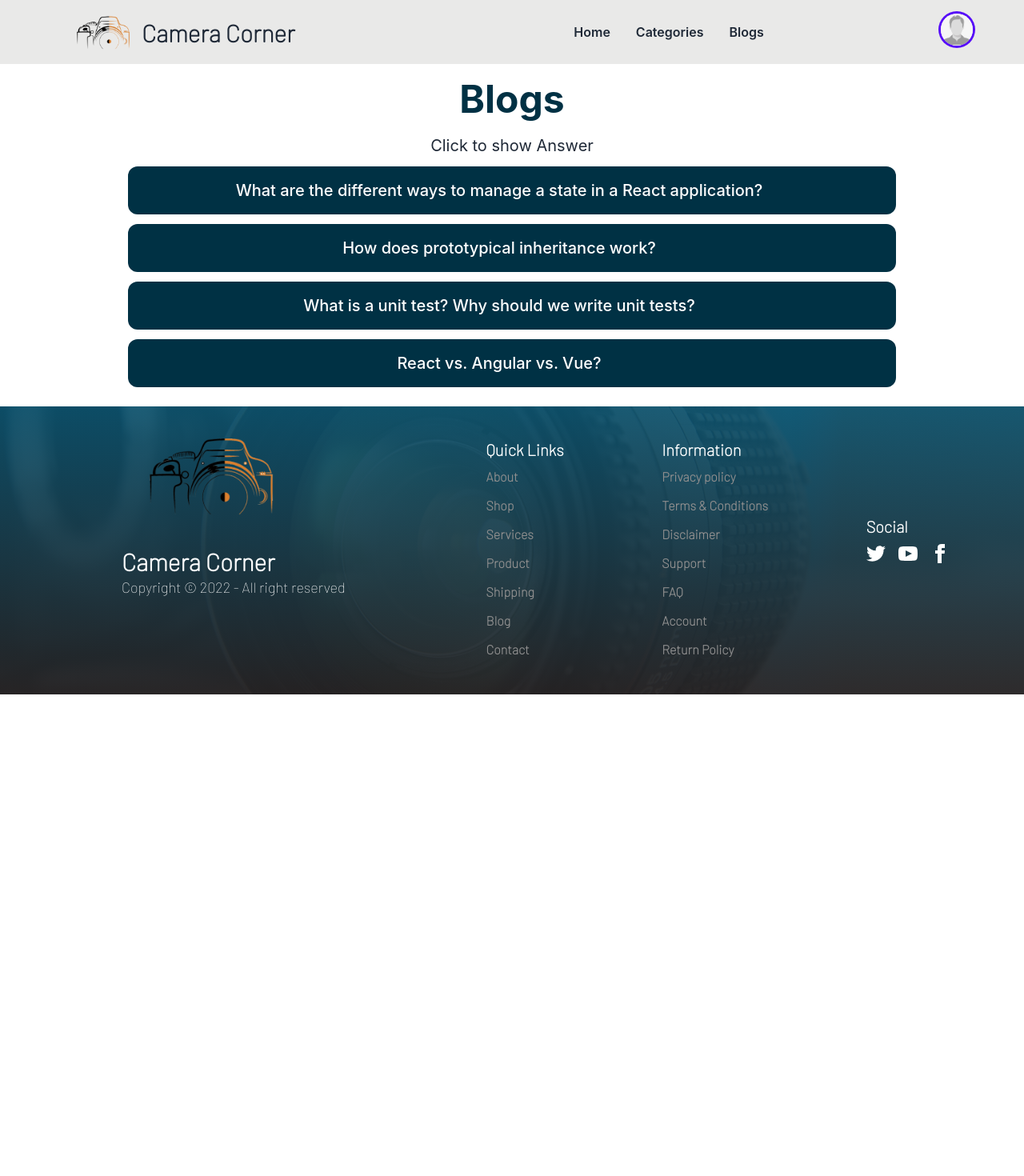
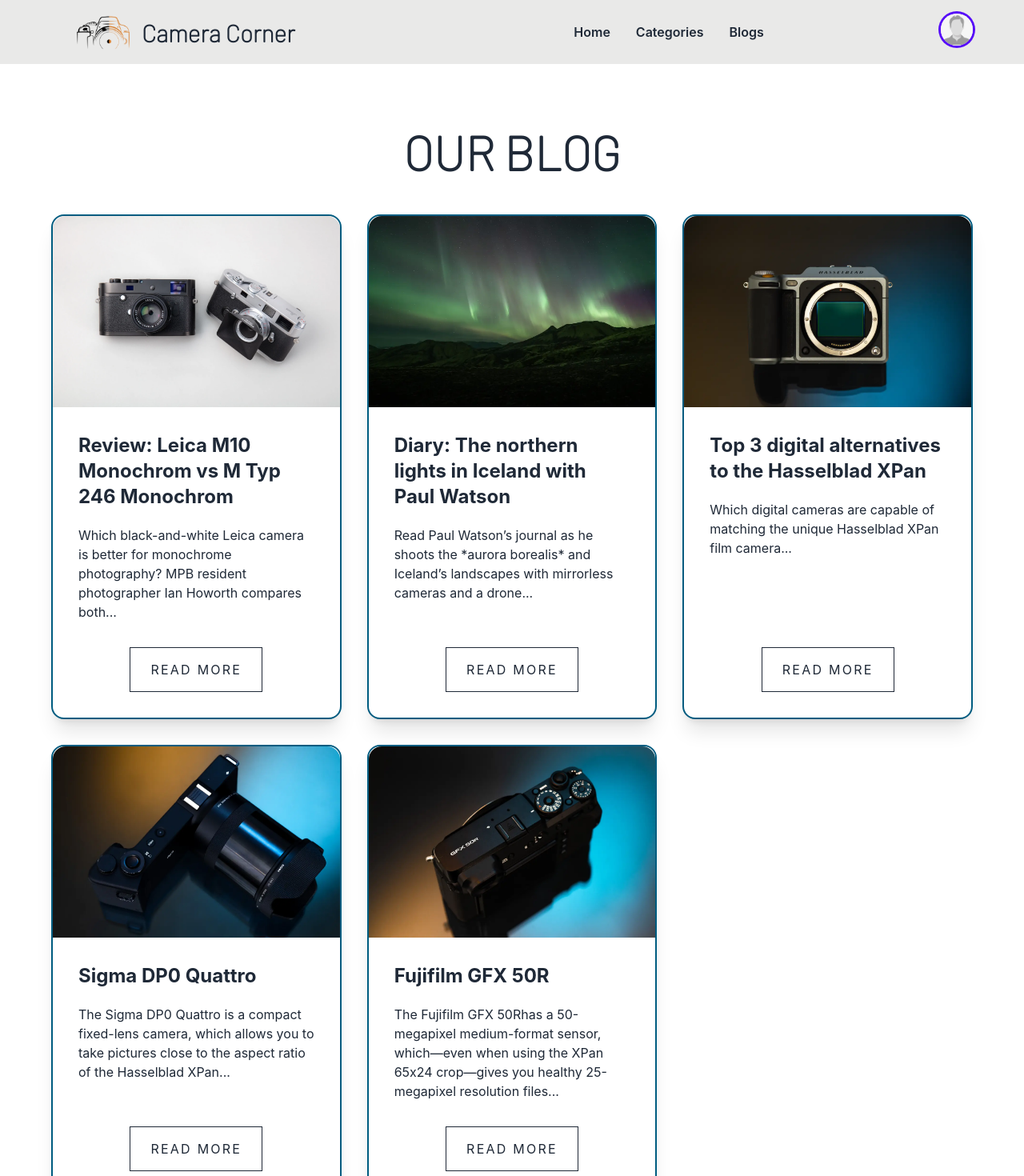
Before and after one commit to SHOUROV-HASAN-CSE/camera-corner-client, a React (Create React App) app: page /blogs in a window 1280 px wide. Shown: the top 1470 px of the page at 80% size. Before the commit the page ends 868 px from the top, so only its background shows below. Built offline with nearby package versions, Linux system fonts and the light colour scheme; no server answers.

Commit message:
Blog section complete

```diff
--- a/src/Pages/Blogs/Blogs.js
+++ b/src/Pages/Blogs/Blogs.js
@@ -1,58 +1,75 @@
 import React from 'react';
+import blog1 from '../../assets/images/blog/blog-1.webp';
+import blog2 from '../../assets/images/blog/blog-2.webp';
+import blog3 from '../../assets/images/blog/blog-4.webp';
+import blog4 from '../../assets/images/blog/blog-5.webp';
+import blog5 from '../../assets/images/blog/blog-6.webp';
 
 const Blogs = () => {
   return (
-    <div>
+    <div className='md:mx-16 mx-6 md:my-20 my-6'>
+      <p className="text-center mb-12 font-[Barlow] text-6xl font-black">OUR BLOG</p>
 
-        <h1 className='text-5xl text-center text-[#003144] font-bold my-5'>Blogs</h1>
-        <p className='text-xl text-center'>Click to show Answer</p>
+    <div className='grid gap-8 grid-cols-1 md:grid-cols-3'>
+    <div className="card bg-base-100 shadow-xl border-[#005c80] border-2">
+      <figure><img src={blog1} alt="Shoes" /></figure>
+      <div className="card-body">
+        <h2 className="text-2xl font-bold mb-3">Review: Leica M10 Monochrom vs M Typ 246 Monochrom</h2>
+        <p>Which black-and-white Leica camera is better for monochrome photography? MPB resident photographer Ian Howorth compares both...</p>
+        <div className="card-actions justify-center mt-6">
+      <button className="custom-button">Read More</button>
+    </div>
+      </div>
+    </div>
 
-      <div className="collapse bg-[#003144] text-white text-center w-3/4 mx-auto rounded-xl my-3">
-  <input type="checkbox" />
-  <div className="collapse-title text-xl font-medium">
-  What are the different ways to manage a state in a React application?
+    <div className="card bg-base-100 shadow-xl border-[#005c80] border-2">
+      <figure><img src={blog2} alt="Shoes" /></figure>
+      <div className="card-body">
+        <h2 className="text-2xl font-bold mb-3">Diary: The northern lights in Iceland with Paul Watson</h2>
+        <p>Read Paul Watson’s journal as he shoots the *aurora borealis* and Iceland’s landscapes with mirrorless cameras and a drone...</p>
+        <div className="card-actions justify-center mt-6">
+      <button className="custom-button">Read More</button>
     </div>
-  <div className="collapse-content">
-    <p>The Four Kinds of React State to Manage
-Local state. Global state. Server state. URL state. React's useState is the best option for local state management. If you need a global state solution, the most popular ones are Redux, MobX, and the built-in Context API. Your choice will depend on the size of your project, your needs, and your engineers' expertise.</p>
+      </div>
+    </div>
+
+    <div className="card bg-base-100 shadow-xl border-[#005c80] border-2">
+      <figure><img src={blog3} alt="Shoes" /></figure>
+      <div className="card-body">
+        <h2 className="text-2xl font-bold mb-3">Top 3 digital alternatives to the Hasselblad XPan</h2>
+        <p>Which digital cameras are capable of matching the unique Hasselblad XPan film camera...</p>
+        <div className="card-actions justify-center mt-6">
+      <button className="custom-button">Read More</button>
+    </div>
       </div>
     </div>
 
 
-<div className="collapse bg-[#003144] text-white text-center w-3/4 mx-auto rounded-xl my-3">
-  <input type="checkbox" />
-  <div className="collapse-title text-xl font-medium">
-  How does prototypical inheritance work?
+    <div className="card bg-base-100 shadow-xl border-[#005c80] border-2">
+      <figure><img src={blog4} alt="Shoes" /></figure>
+      <div className="card-body">
+        <h2 className="text-2xl font-bold mb-3">Sigma DP0 Quattro</h2>
+        <p>The Sigma DP0 Quattro is a compact fixed-lens camera, which allows you to take pictures close to the aspect ratio of the Hasselblad XPan...</p>
+        <div className="card-actions justify-center mt-6">
+      <button className="custom-button">Read More</button>
     </div>
-  <div className="collapse-content">
-    <p>The Prototypal Inheritance is a feature in javascript used to add methods and properties in objects. It is a method by which an object can inherit the properties and methods of another object. Traditionally, in order to get and set the [[Prototype]] of an object, we use Object. getPrototypeOf and Object.</p>
       </div>
     </div>
 
 
 
-<div className="collapse bg-[#003144] text-white text-center w-3/4 mx-auto rounded-xl my-3">
-  <input type="checkbox" />
-  <div className="collapse-title text-xl font-medium">
-  What is a unit test? Why should we write unit tests?
+    <div className="card bg-base-100 shadow-xl border-[#005c80] border-2">
+      <figure><img src={blog5} alt="Shoes" /></figure>
+      <div className="card-body">
+        <h2 className="text-2xl font-bold mb-3">Fujifilm GFX 50R</h2>
+        <p>The Fujifilm GFX 50Rhas a 50-megapixel medium-format sensor, which—even when using the XPan 65x24 crop—gives you healthy 25-megapixel resolution files...</p>
+        <div className="card-actions justify-center mt-6">
+      <button className="custom-button">Read More</button>
     </div>
-  <div className="collapse-content">
-    <p>The main objective of unit testing is to isolate written code to test and determine if it works as intended. Unit testing is an important step in the development process, because if done correctly, it can help detect early flaws in code which may be more difficult to find in later testing stages.</p>
       </div>
     </div>
 
-
-
-<div className="collapse bg-[#003144] text-white text-center w-3/4 mx-auto rounded-xl my-3 mb-6">
-  <input type="checkbox" />
-  <div className="collapse-title text-xl font-medium ">
-  React vs. Angular vs. Vue?
     </div>
-  <div className="collapse-content">
-    <p>Vue provides higher customizability and hence is easier to learn than Angular or React. Further, Vue has an overlap with Angular and React with respect to their functionality like the use of components. Hence, the transition to Vue from either of the two is an easy option.</p>
-  </div>
-</div>
-
   </div>
   );
 };
```
Also changed, not shown: src/assets/images/blog/blog-5.webp (added), src/assets/images/blog/blog-6.webp (added). Lines whose indentation alone changed are shown as unchanged.
